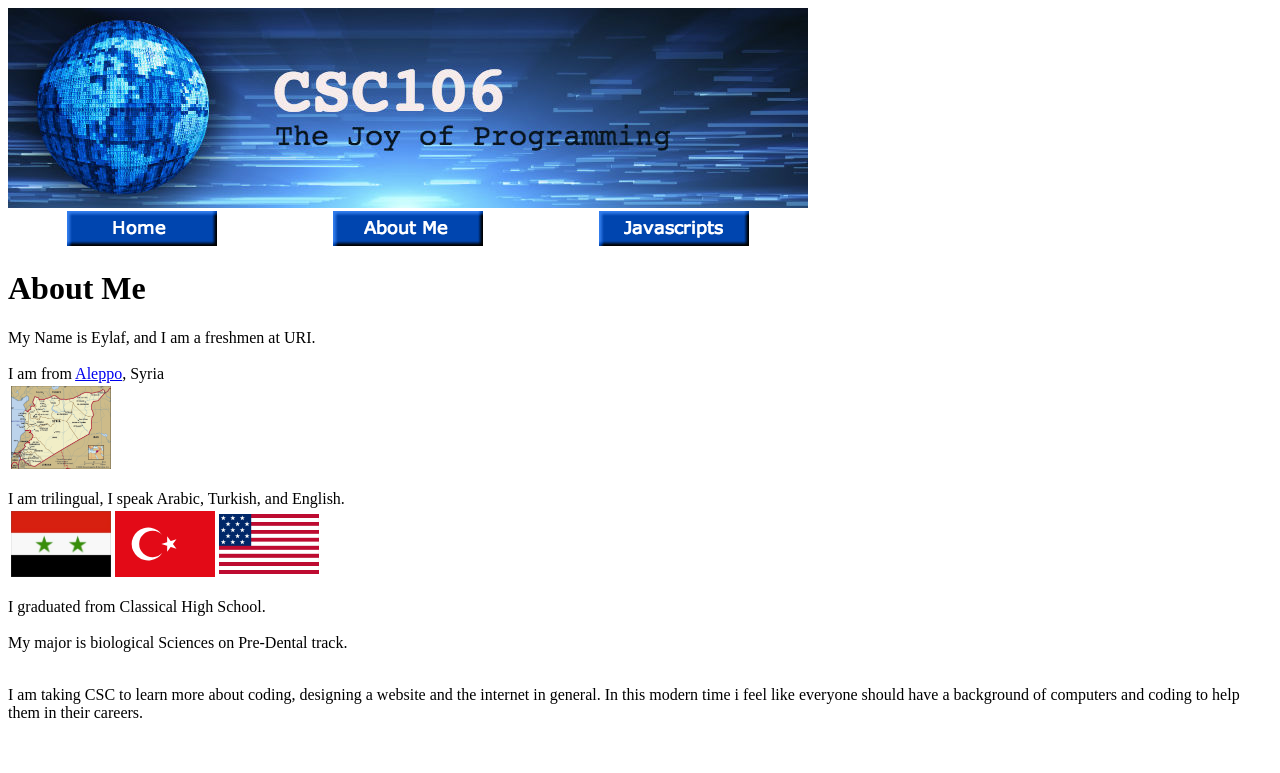
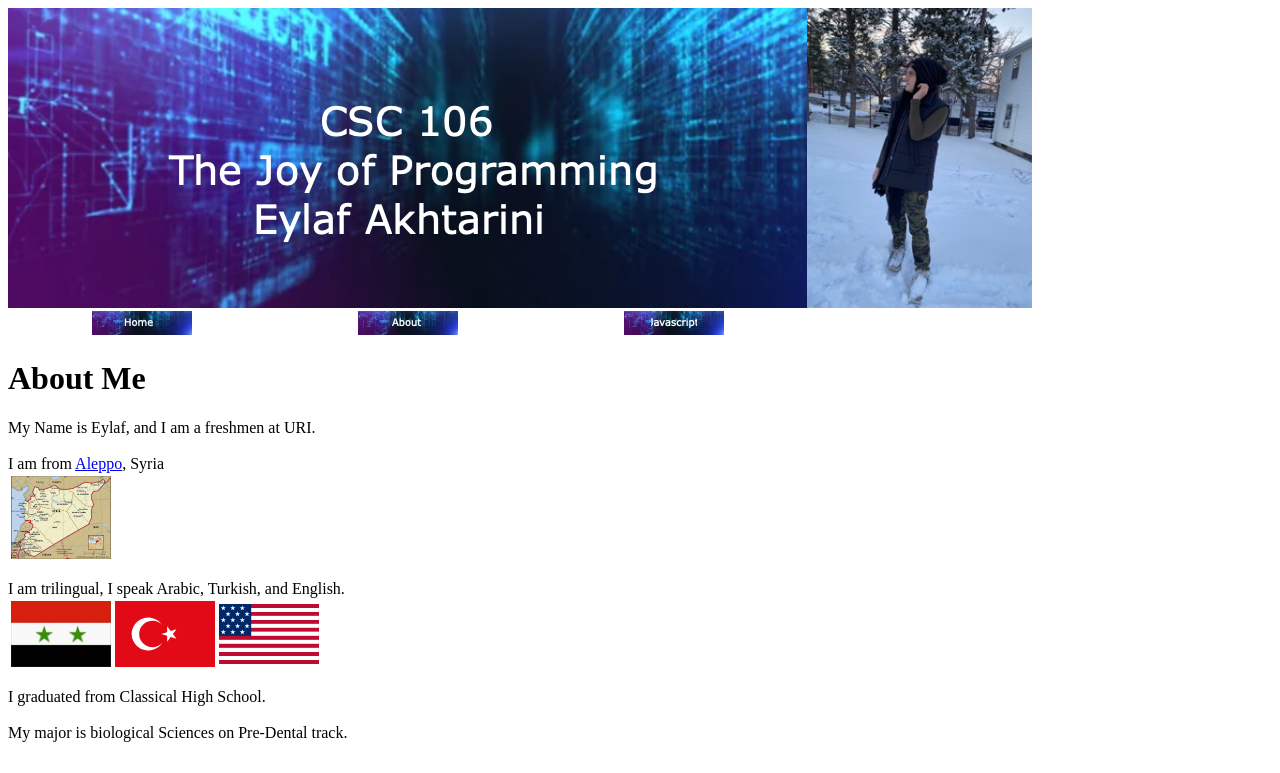
Before and after one commit to eakhtarini/eakhtarini.github.io, a plain HTML site: page about.html in a window 1280 px wide. Shown: the top 773 px of the page. Drawn offline with Linux system fonts and the light colour scheme.

Commit message:
Update about.html

```diff
--- a/about.html
+++ b/about.html
@@ -7,12 +7,12 @@
         <title>Eylaf's programming portfolio</title>
     </head>
     <body>
-        <img src="banner.jpeg">
+        <img src="mybanner.png">
         <table width="800px">
             <tr>
-                <td align="center"><a href="index.html"><img src="home.png"></a></td>
-                <td align="center"><a href="about.html"><img src="about.png"></a></td>
-                <td align="center"><a href="javascripts.html"><img src="js.png"></a></td>
+                <td align="center"><a href="index.html"><img src="home.jpg"></a></td>
+                <td align="center"><a href="about.html"><img src="About.jpg"></a></td>
+                <td align="center"><a href="javascripts.html"><img src="About.png"></a></td>
 
             </tr>
         </table>
```
